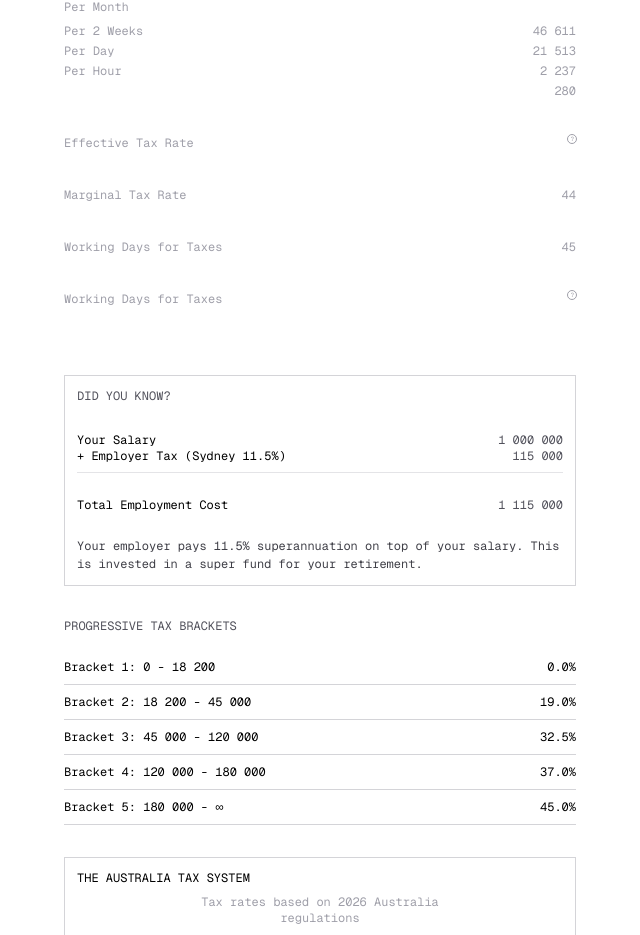
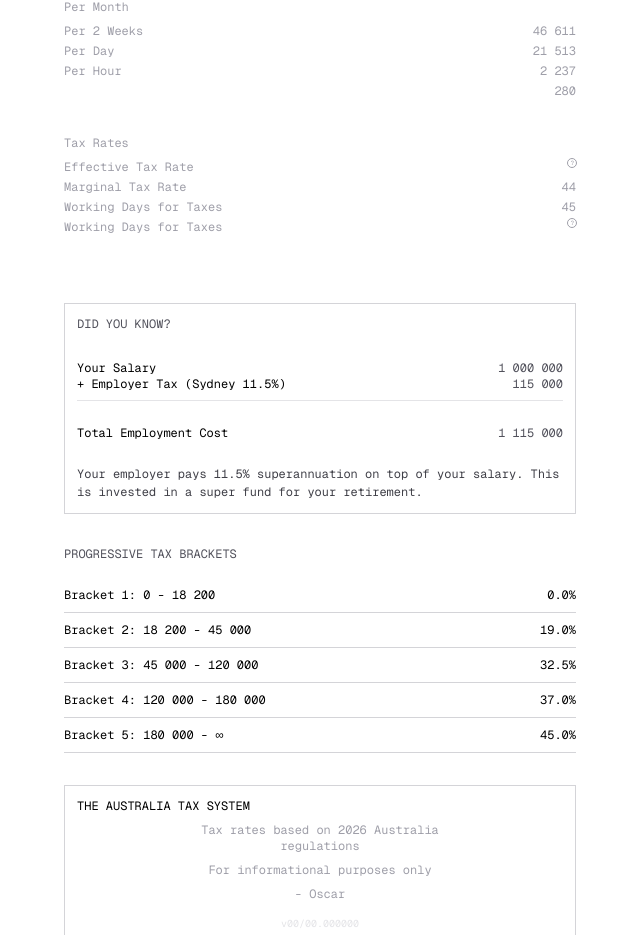
Before and after one commit to oscardobsonbrown/Tax, a Next.js app: page /country/au in a window 1280 px wide. Shown: the part 814-1749 px from the top of the page, without its empty margins (320-960 px from the left). Built offline with nearby package versions, Linux system fonts and the light colour scheme.

Commit message:
Group tax rate metrics into single container
- Group Effective Tax Rate, Marginal Tax Rate, and both Working Days sections
- Add "Tax Rates" header like "Per Month" section
- Remove individual mb-8 wrappers, use single container
- All 4 rows now share consistent structure with Per Month section

```diff
--- a/src/app/country/[code]/page.tsx
+++ b/src/app/country/[code]/page.tsx
@@ -152,36 +152,28 @@ export default function CountryPage() {
                   {formatCurrency(taxResult.breakdown.perHour)}
                 </span>
               </div>
-            </div>
+             </div>
 
             <div className="mb-8">
+              <div className="mb-2 text-zinc-400">Tax Rates</div>
               <div className="mb-1 flex justify-between">
                 <span className="text-zinc-400">Effective Tax Rate</span>
                 <span className="flex h-fit items-center justify-center gap-0 rounded-full outline outline-1 outline-zinc-400 px-0.5 py-0">
                   <span className="text-[6px] leading-2 text-zinc-400">?</span>
                 </span>
               </div>
-            </div>
-
-            <div className="mb-8">
               <div className="mb-1 flex justify-between">
                 <span className="text-zinc-400">Marginal Tax Rate</span>
                 <span className="text-zinc-400">
                   {formatCurrency(taxResult.effectiveTaxRate)}
                 </span>
               </div>
-            </div>
-
-            <div className="mb-8">
               <div className="mb-1 flex justify-between">
                 <span className="text-zinc-400">Working Days for Taxes</span>
                 <span className="text-zinc-400">
                   {formatCurrency(taxResult.marginalTaxRate)}
                 </span>
               </div>
-            </div>
-
-            <div className="mb-8">
               <div className="mb-1 flex justify-between">
                 <span className="text-zinc-400">Working Days for Taxes</span>
                 <span className="flex h-fit items-center justify-center gap-0 rounded-full outline outline-1 outline-zinc-400 px-0.5 py-0">
```
